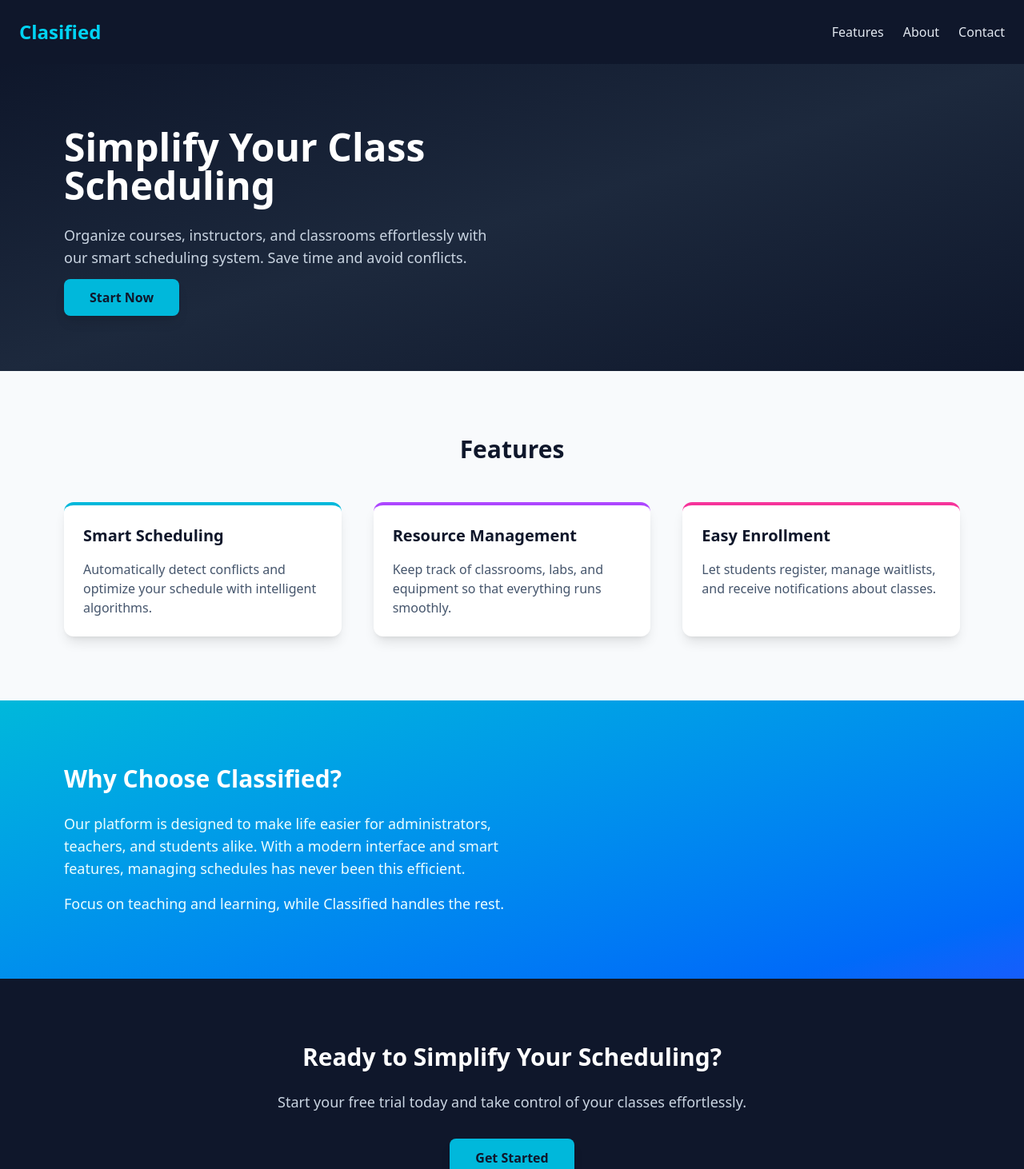
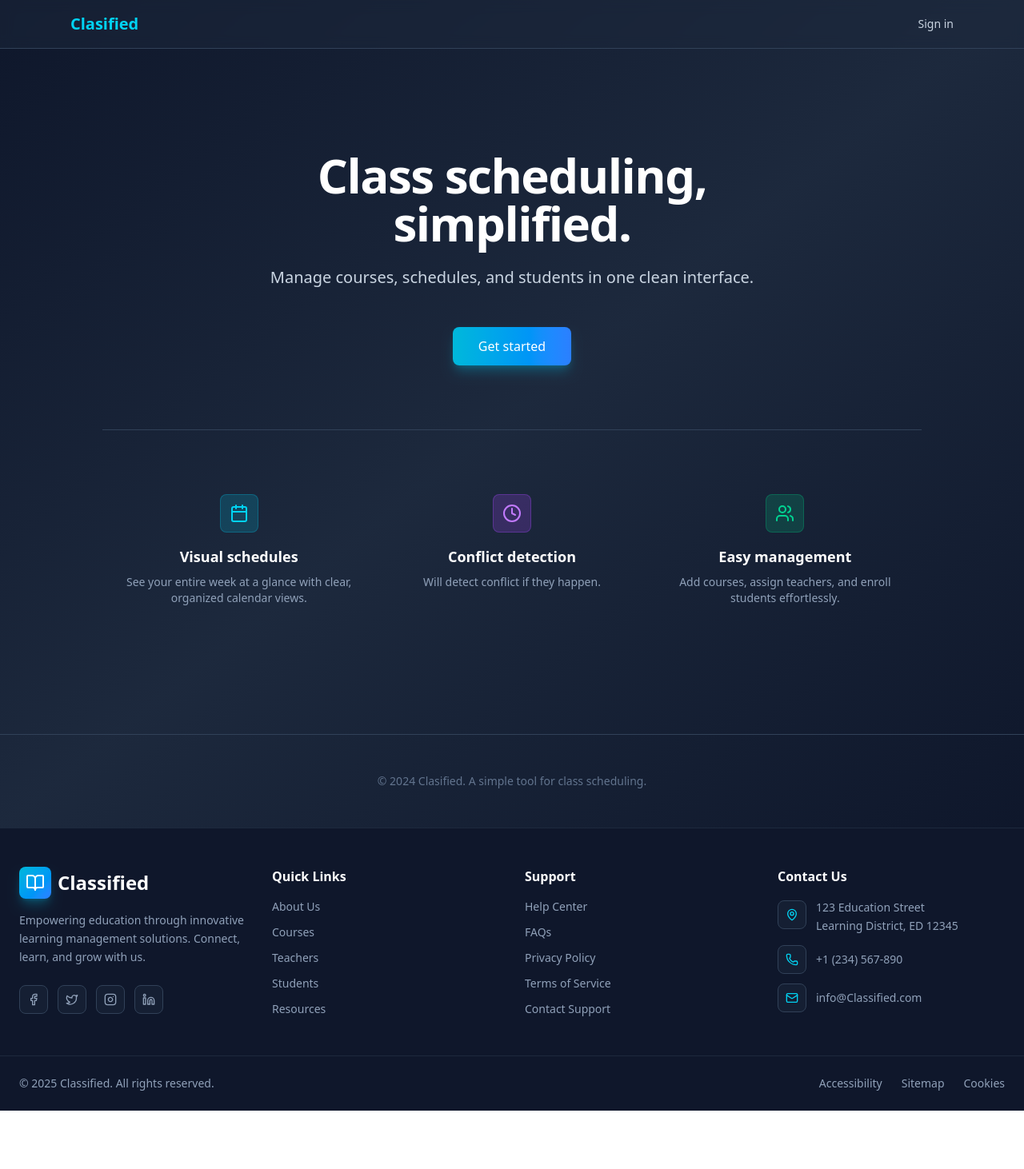
Before and after one commit to JamesDevyDev/Classified, a Next.js app: page / in a window 1280 px wide. Shown: the top 1462 px of the page at 80% size. After the commit the page ends 1389 px from the top, so only its background shows below. Built offline with nearby package versions, Linux system fonts and the light colour scheme.

Commit message:
minimalist

```diff
--- a/src/app/(auth)/auth/login/page.tsx
+++ b/src/app/(auth)/auth/login/page.tsx
@@ -1,7 +1,6 @@
 'use client'
 
 import React, { useState, useEffect } from "react";
-import Image from "next/image";
 import useAuthStore from "@/zustand/useAuthStore";
 import { useRouter } from "next/navigation";
 
@@ -38,29 +37,16 @@ export default function LoginPage() {
     };
 
     return (
-        <div className="min-h-screen flex justify-center items-center p-4 bg-gradient-to-br from-slate-900 via-blue-900 to-slate-900 relative overflow-hidden">
-            {/* Animated background elements */}
-            <div className="absolute inset-0 overflow-hidden pointer-events-none">
-                <div className="absolute top-20 left-20 w-72 h-72 bg-cyan-500/10 rounded-full blur-3xl animate-pulse"></div>
-                <div className="absolute bottom-20 right-20 w-96 h-96 bg-purple-500/10 rounded-full blur-3xl animate-pulse" style={{ animationDelay: '1s' }}></div>
-            </div>
-
-            <div className="w-full max-w-md relative z-10">
+        <div className="min-h-screen flex justify-center items-center p-4 bg-gradient-to-br from-slate-900 via-slate-800 to-slate-900">
+            <div className="w-full max-w-md">
                 {/* Logo/Brand */}
                 <div className="text-center mb-8">
-                    <h1 className="text-4xl font-bold text-cyan-400 mb-2">Classified</h1>
-                    <p className="text-slate-400">Class Scheduling System</p>
+                    <h1 className="text-3xl font-bold text-cyan-400 mb-2">Clasified</h1>
+                    <p className="text-slate-400 text-sm">Sign in to your account</p>
                 </div>
 
                 {/* Login Card */}
-                <div className="bg-slate-800/50 backdrop-blur-xl p-8 rounded-2xl shadow-2xl border border-slate-700/50">
-                    <h2 className="text-2xl font-bold text-white mb-2 text-center">
-                        Welcome Back
-                    </h2>
-                    <p className="text-slate-400 mb-8 text-center text-sm">
-                        Log in to access your class schedule and manage your courses
-                    </p>
-
+                <div className="bg-slate-800/50 backdrop-blur-sm p-8 rounded-lg border border-slate-700">
                     <form className="space-y-5" onSubmit={handleSubmit}>
                         <div>
                             <label
@@ -75,7 +61,7 @@ export default function LoginPage() {
                                 value={username}
                                 onChange={(e) => setUsername(e.target.value)}
                                 placeholder="Enter your username"
-                                className="w-full px-4 py-3 bg-slate-900/50 border border-slate-600 rounded-lg focus:outline-none focus:ring-2 focus:ring-cyan-500 focus:border-transparent text-white placeholder-slate-500 transition"
+                                className="w-full px-4 py-2.5 bg-slate-900/50 border border-slate-600 rounded-lg focus:outline-none focus:ring-2 focus:ring-cyan-500 focus:border-transparent text-white placeholder-slate-500 transition"
                                 required
                                 autoComplete="username"
                             />
@@ -94,21 +80,21 @@ export default function LoginPage() {
                                 value={password}
                                 onChange={(e) => setPassword(e.target.value)}
                                 placeholder="Enter your password"
-                                className="w-full px-4 py-3 bg-slate-900/50 border border-slate-600 rounded-lg focus:outline-none focus:ring-2 focus:ring-cyan-500 focus:border-transparent text-white placeholder-slate-500 transition"
+                                className="w-full px-4 py-2.5 bg-slate-900/50 border border-slate-600 rounded-lg focus:outline-none focus:ring-2 focus:ring-cyan-500 focus:border-transparent text-white placeholder-slate-500 transition"
                                 required
                                 autoComplete="current-password"
                             />
                         </div>
 
                         {error && (
-                            <div className="bg-red-500/10 border border-red-500/50 text-red-400 px-4 py-3 rounded-lg text-sm text-center">
+                            <div className="bg-red-500/10 border border-red-500/50 text-red-400 px-4 py-3 rounded-lg text-sm">
                                 {error}
                             </div>
                         )}
 
                         <div className="flex justify-between items-center text-sm">
                             <label className="flex items-center cursor-pointer text-slate-400 hover:text-slate-300 transition">
-                                <input type="checkbox" className="mr-2 w-4 h-4 rounded bg-slate-900/50 border-slate-600 text-cyan-500 focus:ring-cyan-500 focus:ring-offset-slate-800" />
+                                <input type="checkbox" className="mr-2 w-4 h-4 rounded bg-slate-900/50 border-slate-600 text-cyan-500 focus:ring-cyan-500" />
                                 Remember me
                             </label>
                             <a href="#" className="text-cyan-400 hover:text-cyan-300 transition">
@@ -118,14 +104,14 @@ export default function LoginPage() {
 
                         <button
                             type="submit"
-                            className="w-full bg-gradient-to-r from-cyan-500 to-blue-500 text-white py-3 rounded-lg font-semibold hover:from-cyan-400 hover:to-blue-400 transition shadow-lg shadow-cyan-500/30 hover:shadow-cyan-500/50"
+                            className="w-full bg-gradient-to-r from-cyan-500 to-blue-500 text-white py-2.5 rounded-lg font-medium hover:from-cyan-400 hover:to-blue-400 transition shadow-lg shadow-cyan-500/30"
                         >
-                            Log In
+                            Sign in
                         </button>
                     </form>
 
                     <div className="mt-6 text-center text-sm text-slate-400">
-                        Don't have an account? <a href="#" className="text-cyan-400 hover:text-cyan-300 transition">Sign up</a>
+                        Don't have an account? <a href="#" className="text-cyan-400 hover:text-cyan-300 transition font-medium">Sign up</a>
                     </div>
                 </div>
             </div>
--- a/src/app/(main)/main/Navbar.tsx
+++ b/src/app/(main)/main/Navbar.tsx
@@ -16,7 +16,7 @@ const Navbar = () => {
     return (
         <nav className="flex flex-col md:flex-row justify-between items-center p-4 md:p-6 bg-slate-900 shadow-lg gap-4 border-b border-slate-700">
             <h1 className="text-2xl font-bold text-cyan-400">
-                Clasified <span className="text-slate-300 font-normal text-lg">{authUser?.role}</span>
+                Clasified
             </h1>
             <div className="flex flex-col md:flex-row gap-3 md:gap-6 items-center">
                 <a href="/admin-dashboard" className="text-slate-300 hover:text-cyan-400 transition font-medium">
--- a/src/app/page.tsx
+++ b/src/app/page.tsx
@@ -1,84 +1,84 @@
 import React from 'react';
 import Link from 'next/link';
+import { Calendar, Clock, Users } from 'lucide-react';
 
 export default function LandingPage() {
   return (
-    <div className="font-sans">
-      {/* Navbar */}
-      <nav className="flex justify-between items-center p-6 bg-slate-900 shadow-lg">
-        <h1 className="text-2xl font-bold text-cyan-400">Clasified</h1>
-        <div className="space-x-6">
-          <a href="#features" className="text-slate-200 hover:text-cyan-400 transition">Features</a>
-          <a href="#about" className="text-slate-200 hover:text-cyan-400 transition">About</a>
-          <a href="#contact" className="text-slate-200 hover:text-cyan-400 transition">Contact</a>
+    <div className="min-h-screen bg-gradient-to-br from-slate-900 via-slate-800 to-slate-900">
+      {/* Simple Header */}
+      <nav className="border-b border-slate-700 bg-slate-800/50 backdrop-blur-sm">
+        <div className="max-w-6xl mx-auto px-6 py-4 flex justify-between items-center">
+          <h1 className="text-xl font-semibold text-cyan-400">Clasified</h1>
+          <Link
+            href='/auth/login'
+            className="text-sm text-slate-300 hover:text-cyan-400 transition"
+          >
+            Sign in
+          </Link>
         </div>
       </nav>
 
-      {/* Hero Section */}
-      <section className="flex flex-col md:flex-row items-center justify-between px-6 md:px-20 py-20 bg-gradient-to-br from-slate-900 via-slate-800 to-slate-900">
-        <div className="md:w-1/2">
-          <h2 className="text-4xl md:text-5xl font-bold text-white mb-6">
-            Simplify Your Class Scheduling
-          </h2>
-          <p className="text-slate-300 text-lg mb-6">
-            Organize courses, instructors, and classrooms effortlessly with our smart scheduling system.
-            Save time and avoid conflicts.
-          </p>
-          <Link href='/auth/login' className="bg-cyan-500 text-slate-900 px-8 py-3 rounded-lg font-semibold hover:bg-cyan-400 transition shadow-lg hover:shadow-cyan-500/50">
-            Start Now
-          </Link>
-        </div>
+      {/* Hero Section - Centered and Clean */}
+      <section className="max-w-4xl mx-auto px-6 pt-32 pb-20 text-center">
+        <h2 className="text-5xl md:text-6xl font-bold text-white mb-6 tracking-tight">
+          Class scheduling,
+          <br />
+          simplified.
+        </h2>
+        <p className="text-xl text-slate-300 mb-12 max-w-2xl mx-auto">
+          Manage courses, schedules, and students in one clean interface.
+        </p>
+        <Link
+          href='/auth/login'
+          className="inline-block bg-gradient-to-r from-cyan-500 to-blue-500 text-white px-8 py-3 rounded-lg font-medium hover:from-cyan-400 hover:to-blue-400 transition shadow-lg shadow-cyan-500/30"
+        >
+          Get started
+        </Link>
       </section>
 
-      {/* Features Section */}
-      <section id="features" className="px-6 md:px-20 py-20 bg-slate-50">
-        <h3 className="text-3xl font-bold text-center text-slate-900 mb-12">Features</h3>
-        <div className="grid md:grid-cols-3 gap-10">
-          <div className="bg-white p-6 rounded-xl shadow-lg hover:shadow-xl transition border-t-4 border-cyan-500">
-            <h4 className="text-xl font-semibold mb-4 text-slate-900">Smart Scheduling</h4>
-            <p className="text-slate-600">
-              Automatically detect conflicts and optimize your schedule with intelligent algorithms.
+      {/* Simple Feature Grid */}
+      <section className="max-w-5xl mx-auto px-6 py-20 border-t border-slate-700">
+        <div className="grid md:grid-cols-3 gap-12">
+          <div className="text-center">
+            <div className="inline-flex items-center justify-center w-12 h-12 bg-cyan-500/20 rounded-lg mb-4 border border-cyan-500/30">
+              <Calendar className="text-cyan-400" size={24} />
+            </div>
+            <h3 className="text-lg font-semibold text-white mb-2">Visual schedules</h3>
+            <p className="text-slate-400 text-sm">
+              See your entire week at a glance with clear, organized calendar views.
             </p>
           </div>
-          <div className="bg-white p-6 rounded-xl shadow-lg hover:shadow-xl transition border-t-4 border-purple-500">
-            <h4 className="text-xl font-semibold mb-4 text-slate-900">Resource Management</h4>
-            <p className="text-slate-600">
-              Keep track of classrooms, labs, and equipment so that everything runs smoothly.
+
+          <div className="text-center">
+            <div className="inline-flex items-center justify-center w-12 h-12 bg-purple-500/20 rounded-lg mb-4 border border-purple-500/30">
+              <Clock className="text-purple-400" size={24} />
+            </div>
+            <h3 className="text-lg font-semibold text-white mb-2">Conflict detection</h3>
+            <p className="text-slate-400 text-sm">
+              Will detect conflict if they happen.
             </p>
           </div>
-          <div className="bg-white p-6 rounded-xl shadow-lg hover:shadow-xl transition border-t-4 border-pink-500">
-            <h4 className="text-xl font-semibold mb-4 text-slate-900">Easy Enrollment</h4>
-            <p className="text-slate-600">
-              Let students register, manage waitlists, and receive notifications about classes.
+
+          <div className="text-center">
+            <div className="inline-flex items-center justify-center w-12 h-12 bg-emerald-500/20 rounded-lg mb-4 border border-emerald-500/30">
+              <Users className="text-emerald-400" size={24} />
+            </div>
+            <h3 className="text-lg font-semibold text-white mb-2">Easy management</h3>
+            <p className="text-slate-400 text-sm">
+              Add courses, assign teachers, and enroll students effortlessly.
             </p>
           </div>
         </div>
       </section>
 
-      {/* About Section */}
-      <section id="about" className="px-6 md:px-20 py-20 bg-gradient-to-br from-cyan-500 to-blue-600">
-        <div className="md:flex md:items-center md:justify-between">
-          <div className="md:w-1/2">
-            <h3 className="text-3xl font-bold mb-6 text-white">Why Choose Classified?</h3>
-            <p className="text-cyan-50 text-lg mb-4">
-              Our platform is designed to make life easier for administrators, teachers, and students alike.
-              With a modern interface and smart features, managing schedules has never been this efficient.
-            </p>
-            <p className="text-cyan-50 text-lg">
-              Focus on teaching and learning, while Classified handles the rest.
-            </p>
-          </div>
+      {/* Footer */}
+      <footer className="border-t border-slate-700 mt-20">
+        <div className="max-w-6xl mx-auto px-6 py-12 text-center">
+          <p className="text-sm text-slate-500">
+            © 2024 Clasified. A simple tool for class scheduling.
+          </p>
         </div>
-      </section>
-
-      {/* Call-to-Action Section */}
-      <section id="contact" className="py-20 text-center bg-slate-900 text-white">
-        <h3 className="text-3xl font-bold mb-6">Ready to Simplify Your Scheduling?</h3>
-        <p className="text-slate-300 text-lg mb-8">Start your free trial today and take control of your classes effortlessly.</p>
-        <button className="bg-cyan-500 text-slate-900 px-8 py-3 rounded-lg font-semibold hover:bg-cyan-400 transition shadow-lg hover:shadow-cyan-500/50">
-          Get Started
-        </button>
-      </section>
+      </footer>
     </div>
   );
 }
```
